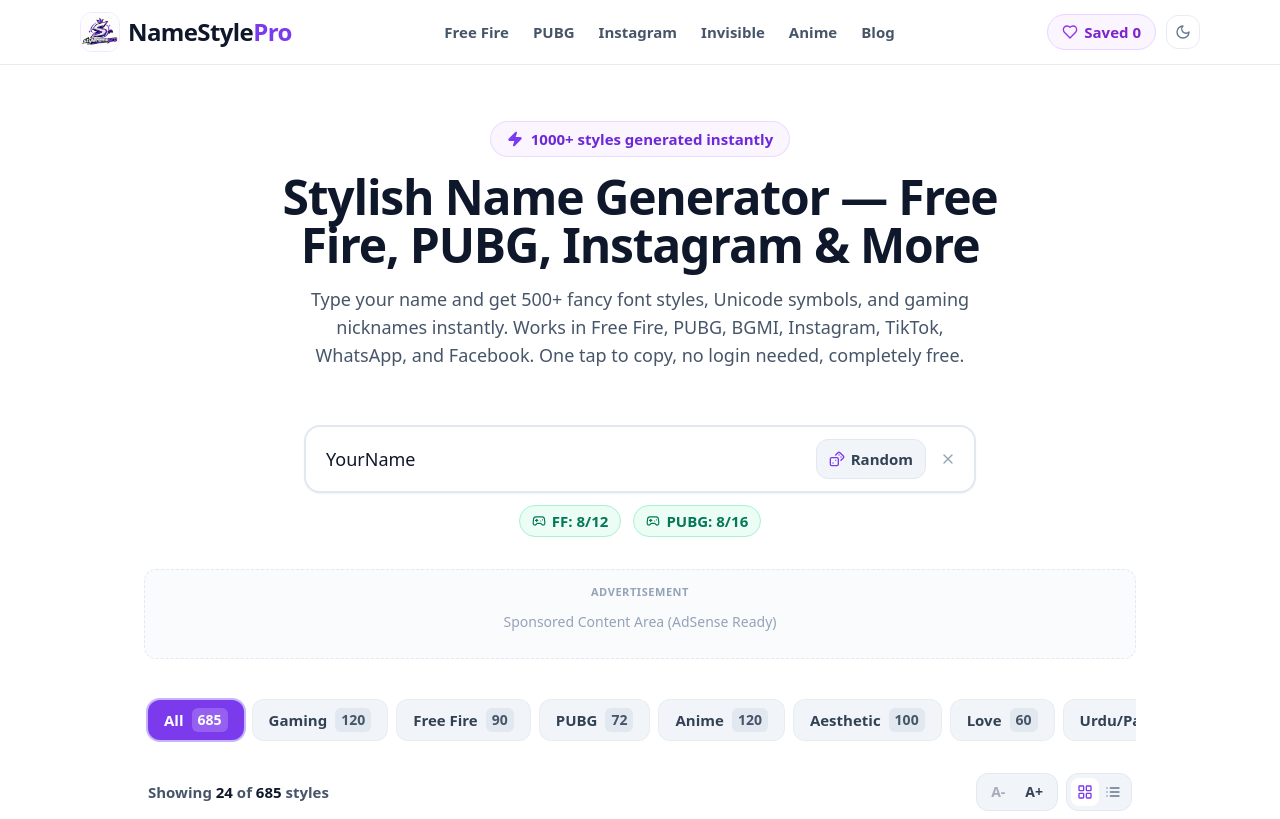
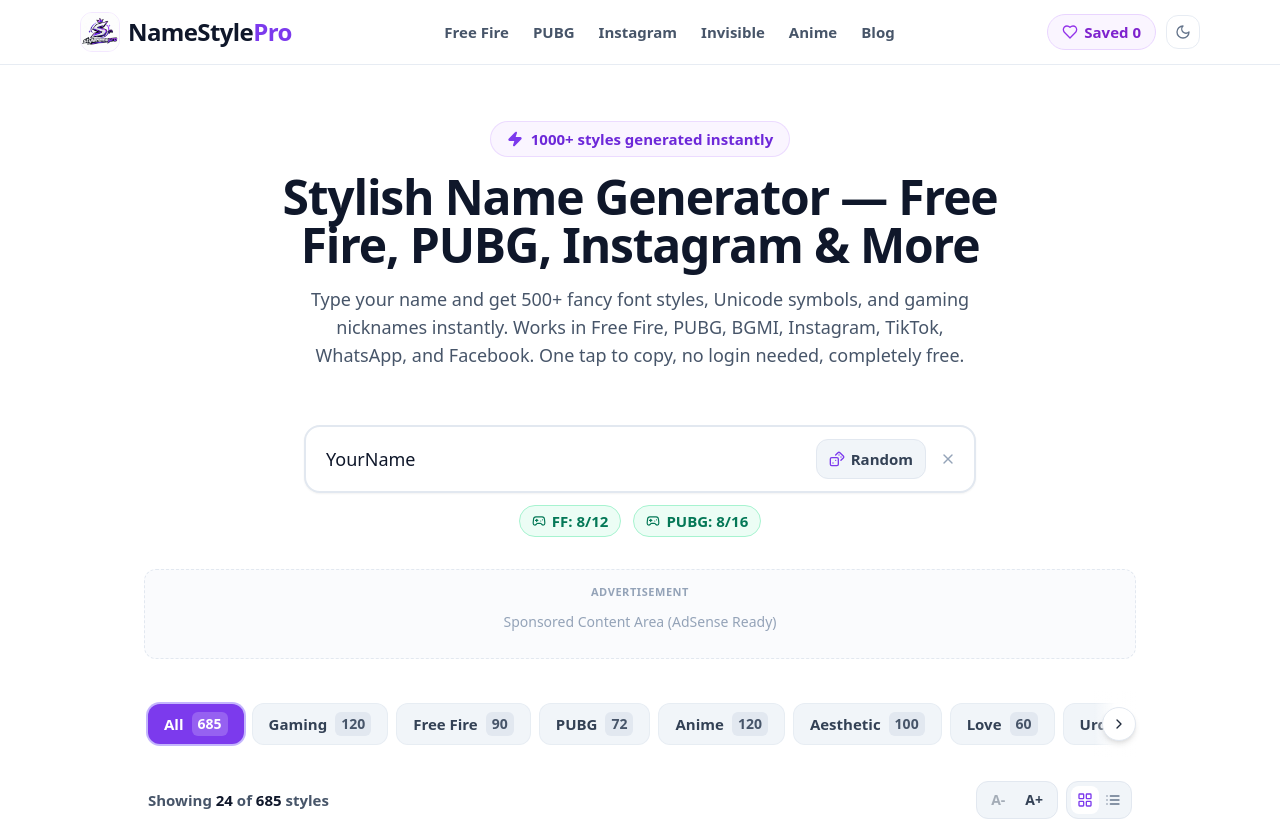
Before and after one commit to azhero911/Stylenamepro, a Next.js app: page / in a window 1280 px wide. Shown: the top 819 px of the page. Built offline with nearby package versions, Linux system fonts and the light colour scheme; no server answers.

Commit message:
fix(ui): enable smooth horizontal scrolling, mouse-wheel scroll, drag-to-scroll, and left/right navigation arrows for tabs

```diff
--- a/src/app/anime-names/ReadyMadeAnimeGrid.tsx
+++ b/src/app/anime-names/ReadyMadeAnimeGrid.tsx
@@ -1,7 +1,7 @@
 'use client';
 
-import React, { useState, useMemo } from 'react';
-import { Copy, Check, Share2, Heart, Search, Zap, Flame, Shield } from 'lucide-react';
+import React, { useState, useMemo, useRef, useEffect, useCallback } from 'react';
+import { Copy, Check, Share2, Heart, Search, Zap, Flame, Shield, ChevronLeft, ChevronRight } from 'lucide-react';
 import { READY_ANIME_NAMES, ANIME_UNIVERSES, ReadyAnimeName } from '@/data/anime-names-data';
 import { useClipboard } from '@/lib/hooks/useClipboard';
 import { useFavorites } from '@/lib/hooks/useFavorites';
@@ -14,6 +14,82 @@
 
   const { copyToClipboard, isCopied, getWhatsAppShareUrl } = useClipboard();
   const { isFavorite, toggleFavorite } = useFavorites();
+
+  // Scrollable tabs state & handlers
+  const tabsContainerRef = useRef<HTMLDivElement>(null);
+  const [canScrollLeft, setCanScrollLeft] = useState(false);
+  const [canScrollRight, setCanScrollRight] = useState(false);
+  const isDraggingRef = useRef(false);
+  const startXRef = useRef(0);
+  const scrollLeftRef = useRef(0);
+  const dragDistanceRef = useRef(0);
+
+  const checkScroll = useCallback(() => {
+    const el = tabsContainerRef.current;
+    if (!el) return;
+    setCanScrollLeft(el.scrollLeft > 6);
+    setCanScrollRight(el.scrollLeft + el.clientWidth < el.scrollWidth - 6);
+  }, []);
+
+  useEffect(() => {
+    const el = tabsContainerRef.current;
+    if (!el) return;
+
+    checkScroll();
+
+    // Wheel event for desktop mice (converts vertical wheel to horizontal scroll)
+    const onWheel = (e: WheelEvent) => {
+      if (el.scrollWidth > el.clientWidth && e.deltaY !== 0) {
+        e.preventDefault();
+        el.scrollLeft += e.deltaY;
+        checkScroll();
+      }
+    };
+
+    el.addEventListener('wheel', onWheel, { passive: false });
+    window.addEventListener('resize', checkScroll);
+
+    return () => {
+      el.removeEventListener('wheel', onWheel);
+      window.removeEventListener('resize', checkScroll);
+    };
+  }, [checkScroll]);
+
+  const scrollTabs = (direction: 'left' | 'right') => {
+    const el = tabsContainerRef.current;
+    if (!el) return;
+    const distance = Math.max(220, el.clientWidth * 0.6);
+    el.scrollBy({
+      left: direction === 'left' ? -distance : distance,
+      behavior: 'smooth',
+    });
+    setTimeout(checkScroll, 320);
+  };
+
+  const handleMouseDown = (e: React.MouseEvent) => {
+    const el = tabsContainerRef.current;
+    if (!el) return;
+    isDraggingRef.current = true;
+    startXRef.current = e.pageX - el.offsetLeft;
+    scrollLeftRef.current = el.scrollLeft;
+    dragDistanceRef.current = 0;
+  };
+
+  const handleMouseMove = (e: React.MouseEvent) => {
+    if (!isDraggingRef.current) return;
+    const el = tabsContainerRef.current;
+    if (!el) return;
+    e.preventDefault();
+    const x = e.pageX - el.offsetLeft;
+    const walk = (x - startXRef.current) * 1.5;
+    dragDistanceRef.current = Math.abs(walk);
+    el.scrollLeft = scrollLeftRef.current - walk;
+    checkScroll();
+  };
+
+  const handleMouseUp = () => {
+    isDraggingRef.current = false;
+  };
 
   // Filter names based on universe, search query, and game filter
   const filteredNames = useMemo(() => {
@@ -116,8 +192,33 @@
         </div>
       </div>
 
-      {/* Universe Tabs */}
-      <div className="w-full overflow-x-auto py-1 scrollbar-none">
+      {/* Universe Tabs with interactive scroll buttons and smooth wheel/drag scrolling */}
+      <div className="relative group/tabs flex items-center">
+        {/* Left Scroll Arrow Button */}
+        {canScrollLeft && (
+          <div className="absolute left-0 top-0 bottom-0 z-20 flex items-center pr-2 bg-gradient-to-r from-slate-50 via-slate-50/95 to-transparent">
+            <button
+              type="button"
+              onClick={() => scrollTabs('left')}
+              className="p-2 rounded-full bg-white text-slate-800 shadow-md border border-slate-200 hover:bg-slate-50 hover:text-brand-600 transition-all active:scale-90 cursor-pointer"
+              aria-label="Scroll universe tabs left"
+            >
+              <ChevronLeft className="w-4 h-4" />
+            </button>
+          </div>
+        )}
+
+        {/* Scrollable Container */}
+        <div
+          ref={tabsContainerRef}
+          onScroll={checkScroll}
+          onMouseDown={handleMouseDown}
+          onMouseMove={handleMouseMove}
+          onMouseUp={handleMouseUp}
+          onMouseLeave={handleMouseUp}
+          className="w-full overflow-x-auto py-1 scroll-smooth cursor-grab active:cursor-grabbing select-none [-webkit-overflow-scrolling:touch]"
+          style={{ scrollbarWidth: 'thin' }}
+        >
           <div className="flex items-center gap-2 min-w-max px-1">
             {ANIME_UNIVERSES.map((uni) => {
               const isActive = selectedUniverse === uni.id;
@@ -125,14 +226,25 @@
                 <button
                   key={uni.id}
                   type="button"
-                onClick={() => {
+                  onClick={(e) => {
+                    // Prevent accidental click if user was dragging
+                    if (dragDistanceRef.current > 5) {
+                      e.preventDefault();
+                      return;
+                    }
                     setSelectedUniverse(uni.id);
                     setVisibleCount(36);
+                    // Smoothly center the clicked tab in view
+                    e.currentTarget.scrollIntoView({
+                      behavior: 'smooth',
+                      inline: 'center',
+                      block: 'nearest',
+                    });
                   }}
-                className={`inline-flex items-center gap-1.5 px-4 py-2 rounded-xl text-xs md:text-sm font-semibold transition-all active:scale-95 ${
+                  className={`inline-flex items-center gap-1.5 px-4 py-2 rounded-xl text-xs md:text-sm font-semibold transition-all active:scale-95 shrink-0 cursor-pointer ${
                     isActive
                       ? 'bg-brand-600 text-white shadow-sm ring-2 ring-brand-300'
-                    : 'bg-slate-100 text-slate-700 hover:bg-slate-200/80 hover:text-slate-900 border border-slate-200/60'
+                      : 'bg-white text-slate-700 hover:bg-slate-100 hover:text-slate-900 border border-slate-200/80 shadow-2xs'
                   }`}
                 >
                   <span>{uni.title}</span>
@@ -140,6 +252,21 @@
               );
             })}
           </div>
+        </div>
+
+        {/* Right Scroll Arrow Button */}
+        {canScrollRight && (
+          <div className="absolute right-0 top-0 bottom-0 z-20 flex items-center pl-2 bg-gradient-to-l from-slate-50 via-slate-50/95 to-transparent">
+            <button
+              type="button"
+              onClick={() => scrollTabs('right')}
+              className="p-2 rounded-full bg-white text-slate-800 shadow-md border border-slate-200 hover:bg-slate-50 hover:text-brand-600 transition-all active:scale-90 cursor-pointer"
+              aria-label="Scroll universe tabs right"
+            >
+              <ChevronRight className="w-4 h-4" />
+            </button>
+          </div>
+        )}
       </div>
 
       {/* Results Count Bar */}
--- a/src/components/ui/CategoryTabs.tsx
+++ b/src/components/ui/CategoryTabs.tsx
@@ -1,6 +1,7 @@
 'use client';
 
-import React from 'react';
+import React, { useRef, useState, useEffect, useCallback } from 'react';
+import { ChevronLeft, ChevronRight } from 'lucide-react';
 import { CategoryTab, ToolCategory } from '@/types';
 
 interface CategoryTabsProps {
@@ -14,8 +15,108 @@
   selectedCategory,
   onSelectCategory,
 }: CategoryTabsProps) {
+  const containerRef = useRef<HTMLDivElement>(null);
+  const [canScrollLeft, setCanScrollLeft] = useState(false);
+  const [canScrollRight, setCanScrollRight] = useState(false);
+  const isDraggingRef = useRef(false);
+  const startXRef = useRef(0);
+  const scrollLeftRef = useRef(0);
+  const dragDistanceRef = useRef(0);
+
+  const checkScroll = useCallback(() => {
+    const el = containerRef.current;
+    if (!el) return;
+    setCanScrollLeft(el.scrollLeft > 6);
+    setCanScrollRight(el.scrollLeft + el.clientWidth < el.scrollWidth - 6);
+  }, []);
+
+  useEffect(() => {
+    const el = containerRef.current;
+    if (!el) return;
+
+    checkScroll();
+
+    // Wheel event for desktop mouse horizontal scrolling
+    const onWheel = (e: WheelEvent) => {
+      if (el.scrollWidth > el.clientWidth && e.deltaY !== 0) {
+        e.preventDefault();
+        el.scrollLeft += e.deltaY;
+        checkScroll();
+      }
+    };
+
+    el.addEventListener('wheel', onWheel, { passive: false });
+    window.addEventListener('resize', checkScroll);
+
+    return () => {
+      el.removeEventListener('wheel', onWheel);
+      window.removeEventListener('resize', checkScroll);
+    };
+  }, [checkScroll]);
+
+  const scroll = (direction: 'left' | 'right') => {
+    const el = containerRef.current;
+    if (!el) return;
+    const distance = Math.max(220, el.clientWidth * 0.6);
+    el.scrollBy({
+      left: direction === 'left' ? -distance : distance,
+      behavior: 'smooth',
+    });
+    setTimeout(checkScroll, 320);
+  };
+
+  const handleMouseDown = (e: React.MouseEvent) => {
+    const el = containerRef.current;
+    if (!el) return;
+    isDraggingRef.current = true;
+    startXRef.current = e.pageX - el.offsetLeft;
+    scrollLeftRef.current = el.scrollLeft;
+    dragDistanceRef.current = 0;
+  };
+
+  const handleMouseMove = (e: React.MouseEvent) => {
+    if (!isDraggingRef.current) return;
+    const el = containerRef.current;
+    if (!el) return;
+    e.preventDefault();
+    const x = e.pageX - el.offsetLeft;
+    const walk = (x - startXRef.current) * 1.5;
+    dragDistanceRef.current = Math.abs(walk);
+    el.scrollLeft = scrollLeftRef.current - walk;
+    checkScroll();
+  };
+
+  const handleMouseUp = () => {
+    isDraggingRef.current = false;
+  };
+
   return (
-    <div className="w-full overflow-x-auto py-2 scrollbar-none">
+    <div className="relative group/tabs flex items-center py-2">
+      {/* Left Scroll Arrow Button */}
+      {canScrollLeft && (
+        <div className="absolute left-0 top-0 bottom-0 z-20 flex items-center pr-2 bg-gradient-to-r from-white via-white/95 to-transparent">
+          <button
+            type="button"
+            onClick={() => scroll('left')}
+            className="p-2 rounded-full bg-white text-slate-800 shadow-md border border-slate-200 hover:bg-slate-50 hover:text-brand-600 transition-all active:scale-90 cursor-pointer"
+            aria-label="Scroll categories left"
+          >
+            <ChevronLeft className="w-4 h-4" />
+          </button>
+        </div>
+      )}
+
+      {/* Scrollable Container */}
+      <div
+        ref={containerRef}
+        onScroll={checkScroll}
+        onMouseDown={handleMouseDown}
+        onMouseMove={handleMouseMove}
+        onMouseUp={handleMouseUp}
+        onMouseLeave={handleMouseUp}
+        className="w-full overflow-x-auto py-1 scroll-smooth cursor-grab active:cursor-grabbing select-none [-webkit-overflow-scrolling:touch]"
+        style={{ scrollbarWidth: 'thin' }}
+      >
         <div className="flex items-center gap-2 min-w-max px-1">
           {tabs.map((tab) => {
             const isSelected = selectedCategory === tab.id;
@@ -24,8 +125,19 @@
               <button
                 key={tab.id}
                 type="button"
-              onClick={() => onSelectCategory(tab.id)}
-              className={`inline-flex items-center gap-2 px-4 py-2 rounded-xl text-sm font-semibold transition-all active:scale-95 ${
+                onClick={(e) => {
+                  if (dragDistanceRef.current > 5) {
+                    e.preventDefault();
+                    return;
+                  }
+                  onSelectCategory(tab.id);
+                  e.currentTarget.scrollIntoView({
+                    behavior: 'smooth',
+                    inline: 'center',
+                    block: 'nearest',
+                  });
+                }}
+                className={`inline-flex items-center gap-2 px-4 py-2 rounded-xl text-sm font-semibold transition-all active:scale-95 shrink-0 cursor-pointer ${
                   isSelected
                     ? 'bg-brand-600 text-white shadow-sm ring-2 ring-brand-300'
                     : 'bg-slate-100 text-slate-700 hover:bg-slate-200/80 hover:text-slate-900 border border-slate-200/60'
@@ -46,5 +158,20 @@
           })}
         </div>
       </div>
+
+      {/* Right Scroll Arrow Button */}
+      {canScrollRight && (
+        <div className="absolute right-0 top-0 bottom-0 z-20 flex items-center pl-2 bg-gradient-to-l from-white via-white/95 to-transparent">
+          <button
+            type="button"
+            onClick={() => scroll('right')}
+            className="p-2 rounded-full bg-white text-slate-800 shadow-md border border-slate-200 hover:bg-slate-50 hover:text-brand-600 transition-all active:scale-90 cursor-pointer"
+            aria-label="Scroll categories right"
+          >
+            <ChevronRight className="w-4 h-4" />
+          </button>
+        </div>
+      )}
+    </div>
   );
 }
```
Lines whose indentation alone changed are shown as unchanged.
